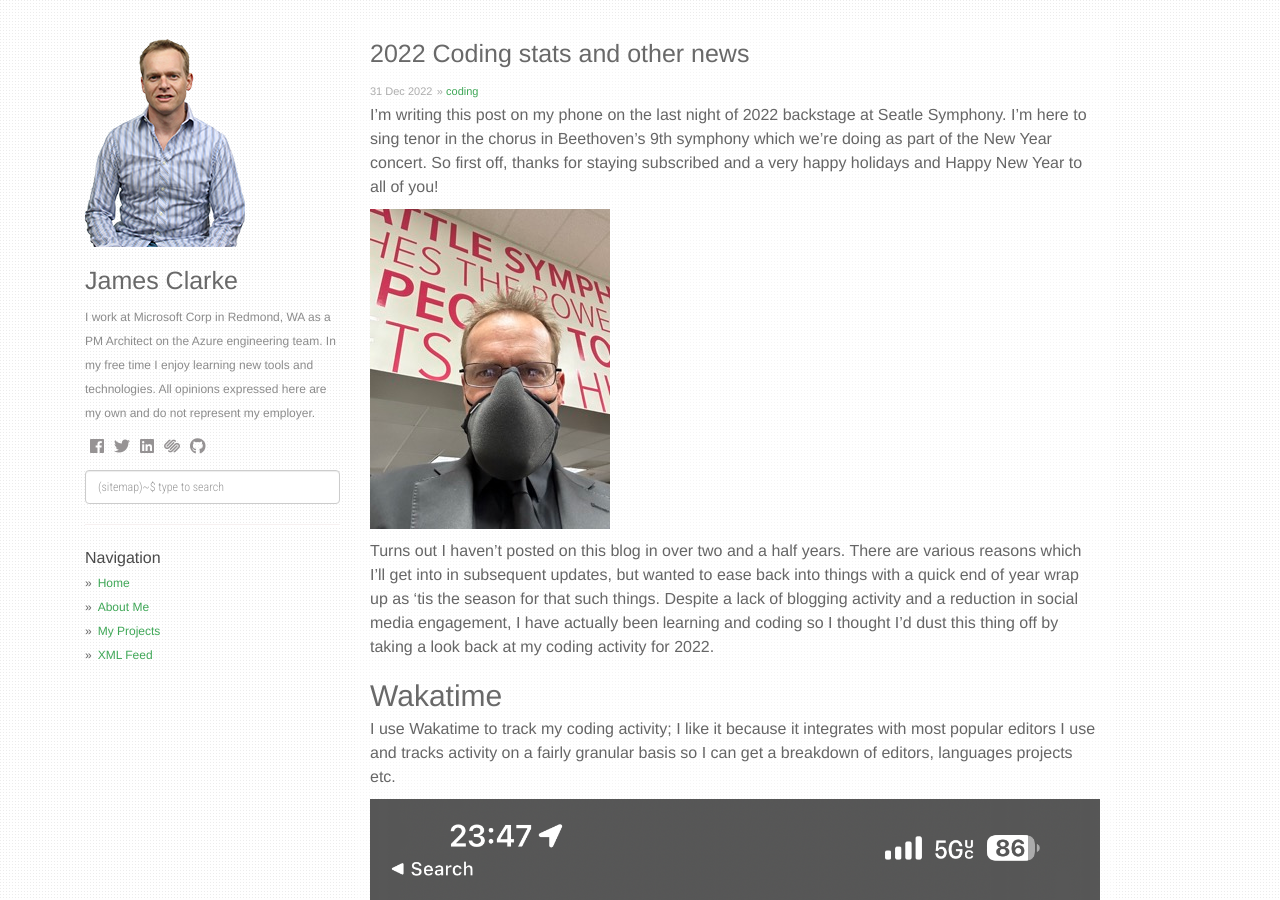
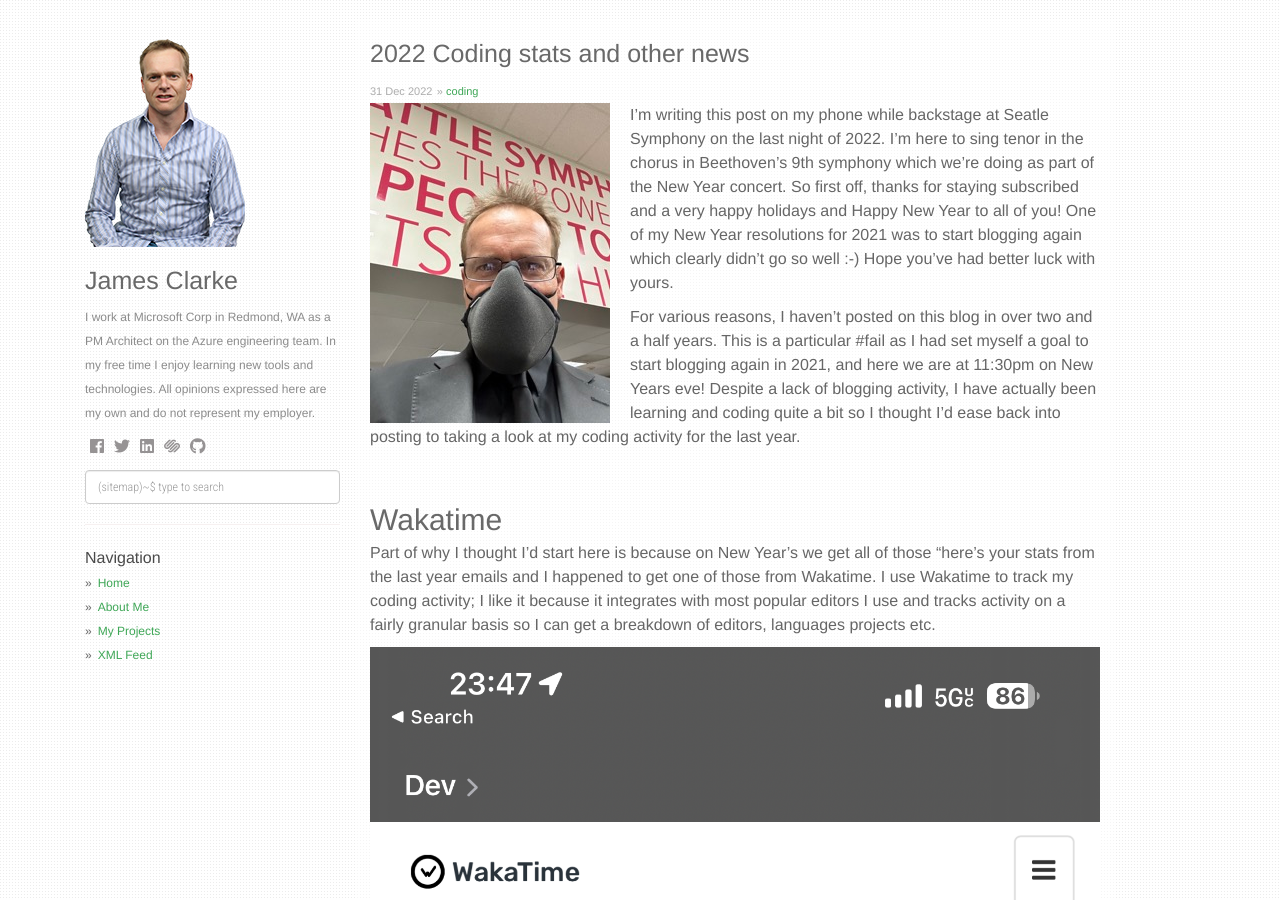
Before and after one commit to clarkezone/clarkezone.github.io, a Jekyll site: the page built from _posts/2022-12-31-coding-stats.md, in a window 1280 px wide and 900 px high. Built offline with Jekyll 4.4.1, drawn with Linux system fonts in a browser that asks for light colours; nearby versions of some CDN libraries; comment, search, counter and statistics services are not loaded.

Commit message:
Fix alignment

```diff
--- a/_posts/2022-12-31-coding-stats.md
+++ b/_posts/2022-12-31-coding-stats.md
@@ -6,14 +6,14 @@ categories: [coding]
 tags: [ASP.NET Core, Azure Telemetry]
 ---
 
-I’m writing this post on my phone on the last night of 2022 backstage at Seatle Symphony. I'm here to sing tenor in the chorus in Beethoven's 9th symphony which we're doing as part of the New Year concert.  So first off, thanks for staying subscribed and a very happy holidays and Happy New Year to all of you!
+<img style="transform: translatex(0%);left:0; padding-right:20px" src="/static/img/2022-12-31-coding-stats/nwesso.jpeg" align="left"/>
+I’m writing this post on my phone while backstage at Seatle Symphony on the last night of 2022. I'm here to sing tenor in the chorus in Beethoven's 9th symphony which we're doing as part of the New Year concert.  So first off, thanks for staying subscribed and a very happy holidays and Happy New Year to all of you!  One of my New Year resolutions for 2021 was to start blogging again which clearly didn't go so well :-)  Hope you've had better luck with yours.
 
-![New years Eve at Seattle Symphony](/static/img/2022-12-31-coding-stats/nwesso.jpeg)
+For various reasons, I haven’t posted on this blog in over two and a half years.  This is a particular #fail as I had set myself a goal to start blogging again in 2021, and here we are at 11:30pm on New Years eve! Despite a lack of blogging activity, I have actually been learning and coding quite a bit so I thought I'd ease back into posting to taking a look at my coding activity for the last year.
 
-Turns out I haven’t posted on this blog in over two and a half years.  There are various reasons which I’ll get into in subsequent updates, but wanted to ease back into things with a quick end of year wrap up as 'tis the season for that such things.  Despite a lack of blogging activity and a reduction in social media engagement, I have actually been learning and coding so I thought I’d dust this thing off by taking a look back at my coding activity for 2022.
-
+<br clear="left">
 ## Wakatime
 
-I use Wakatime to track my coding activity; I like it because it integrates with most popular editors I use and tracks activity on a fairly granular basis so I can get a breakdown of editors, languages projects etc.
+Part of why I thought I'd start here is because on New Year's we get all of those "here's your stats from the last year emails and I happened to get one of those from Wakatime. I use Wakatime to track my coding activity; I like it because it integrates with most popular editors I use and tracks activity on a fairly granular basis so I can get a breakdown of editors, languages projects etc.
 
 ![Summary](/static/img/2022-12-31-coding-stats/summary.png)
```
